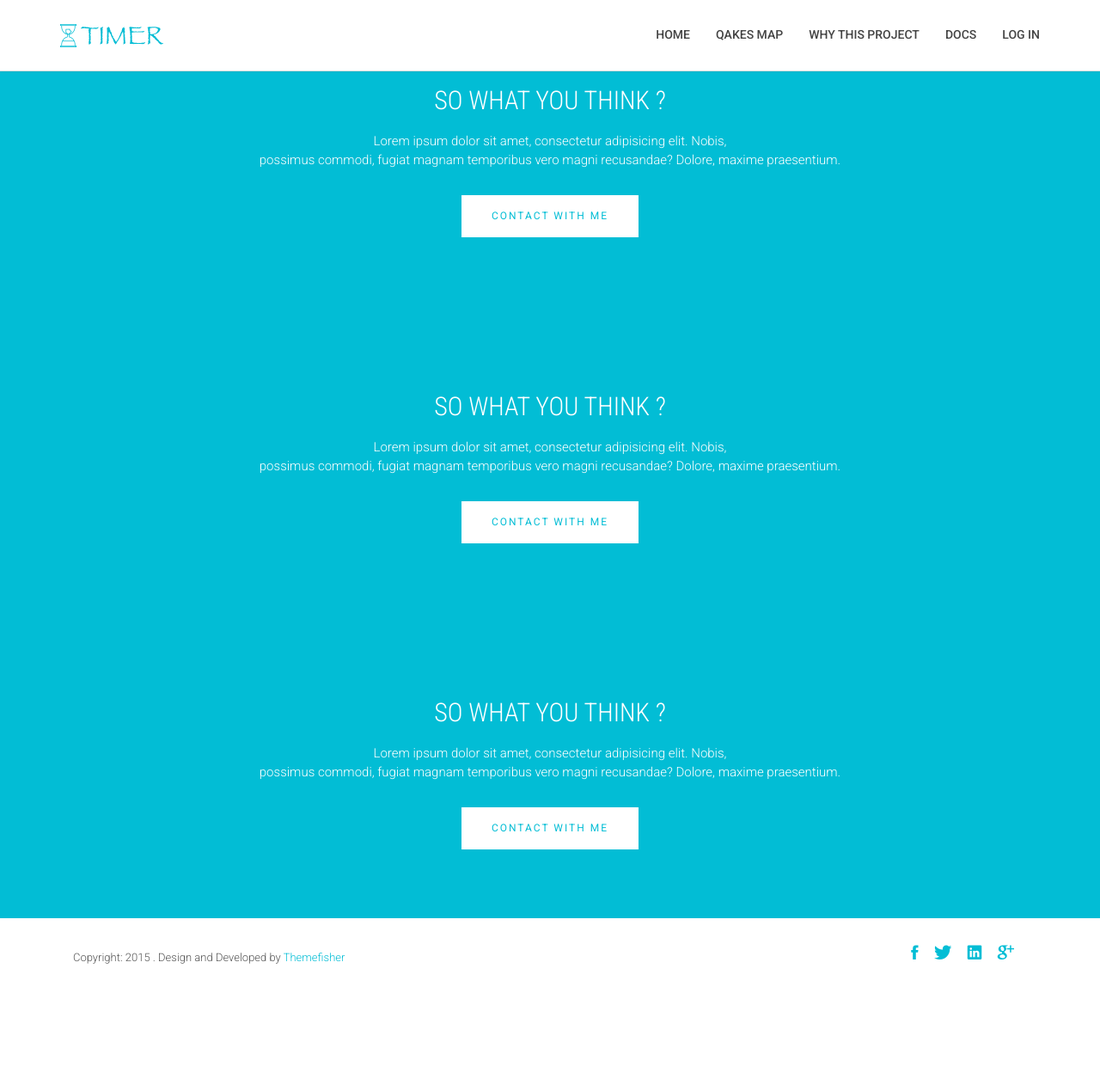
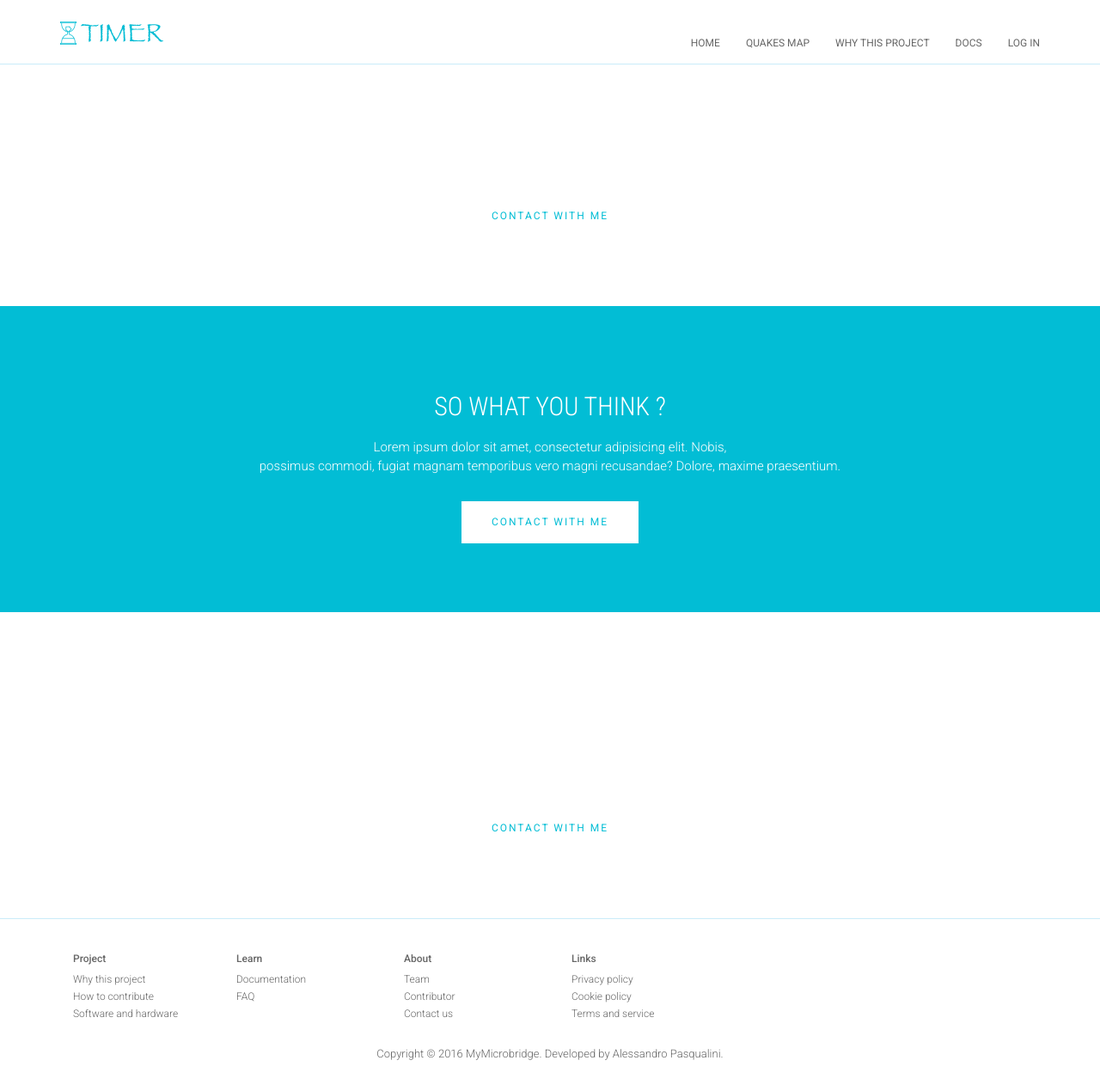
Before and after one commit to OpenQuake/template, a plain HTML site: page container.html in a window 1280 px wide. Shown: the whole page at 86% size. Before the commit the page ends 1150 px from the top, so only its background shows below. Drawn offline with nearby package versions, Linux system fonts and the light colour scheme; files whose address does not match are found by name; a web font is replaced by a local one.

Commit message:
Inziato sviluppo container.html, header completato, iniziato footer

```diff
--- a/container.html
+++ b/container.html
@@ -6,7 +6,7 @@
         <meta charset="utf-8">
         <meta http-equiv="Content-Type" content="text/html; charset=utf-8">
         <link rel="icon" type="image/png" href="images/favicon.png">
-        <title>Timer Agency Template</title>
+        <title>Open Quake</title>
         <meta name="description" content="">
         <meta name="keywords" content="">
         <meta name="author" content="">
@@ -72,7 +72,7 @@
 
                     <!-- logo -->
                     <div class="navbar-brand">
-                        <a href="index.html" >
+                        <a href="#" >
                             <img src="images/logo.png" alt="">
                         </a>
                     </div>
@@ -83,7 +83,7 @@
                     <div class="main-menu">
                         <ul class="nav navbar-nav navbar-right">
                             <li><a href="#">HOME</a></li>
-                            <li><a href="#">QAKES MAP</a></li>
+                            <li><a href="#">QUAKES MAP</a></li>
                             <li><a href="#">WHY THIS PROJECT</a></li>
                             <li><a href="#">DOCS</a></li>
                             <li><a href="#">LOG IN</a></li>
@@ -119,7 +119,7 @@
         ==================================================
         Call To Action Section Start
         ================================================== -->
-        <section id="call-to-action">
+        <section id="call-to-action" style="background: #fff !important;">
             <div class="container">
                 <div class="row">
                     <div class="col-md-12">
@@ -147,7 +147,7 @@
                 </div>
             </div>
         </section>
-        <section id="call-to-action">
+        <section id="call-to-action" style="background: #fff !important;">
             <div class="container">
                 <div class="row">
                     <div class="col-md-12">
@@ -171,33 +171,71 @@
         ================================================== -->
         <footer id="footer">
             <div class="container">
-                <div class="col-md-8">
-                    <p class="copyright">Copyright: <span>2015</span> . Design and Developed by <a href="http://www.Themefisher.com">Themefisher</a></p>
-                </div>
-                <div class="col-md-4">
-                    <!-- Social Media -->
-                    <ul class="social">
+
+                <div class="col-md-2 col-sm-3">
+                    <h4>Project</h4>
+                    <ul>
                         <li>
-                            <a href="http://wwww.fb.com/themefisher" class="Facebook">
-                                <i class="ion-social-facebook"></i>
-                            </a>
+                            <a href="#">Why this project</a>
                         </li>
                         <li>
-                            <a href="http://wwww.twitter.com/themefisher" class="Twitter">
-                                <i class="ion-social-twitter"></i>
-                            </a>
+                            <a href="#">How to contribute</a>
                         </li>
                         <li>
-                            <a href="#" class="Linkedin">
-                                <i class="ion-social-linkedin"></i>
-                            </a>
-                        </li>
-                        <li>
-                            <a href="http://wwww.fb.com/themefisher" class="Google Plus">
-                                <i class="ion-social-googleplus"></i>
-                            </a>
+                            <a href="#">Software and hardware</a>
                         </li>
                     </ul>
+                </div>
+
+                <div class="row">
+                    <div class="col-md-2 col-sm-3">
+                        <h4>Learn</h4>
+                        <ul>
+                            <li>
+                                <a href="#">Documentation</a>
+                            </li>
+                            <li>
+                                <a href="#">FAQ</a>
+                            </li>
+                        </ul>
+                    </div>
+
+                    <div class="col-md-2 col-sm-3">
+                        <h4>About</h4>
+                        <ul>
+                            <li>
+                                <a href="#">Team</a>
+                            </li>
+                            <li>
+                                <a href="#">Contributor</a>
+                            </li>
+                            <li>
+                                <a href="#">Contact us</a>
+                            </li>
+                        </ul>
+                    </div>
+
+                    <div class="col-md-2 col-sm-3">
+                        <h4>Links</h4>
+                        <ul>
+                            <li>
+                                <a href="#">Privacy policy</a>
+                            </li>
+                            <li>
+                                <a href="#">Cookie policy</a>
+                            </li>
+                            <li>
+                                <a href="#">Terms and service</a>
+                            </li>
+                        </ul>
+                    </div>
+
+                </div>
+
+                <div class="row">
+                    <div class="col-md-12 text-center">
+                        <p>Copyright &copy; 2016 MyMicrobridge. Developed by Alessandro Pasqualini.</p>
+                    </div>
                 </div>
             </div>
         </footer> <!-- /#footer -->
--- a/less/main.less
+++ b/less/main.less
@@ -4,7 +4,8 @@
 
 
 
-@primary-color:#02BDD5;
+@primary-color: #02BDD5;
+@border-color: #caecf9;
 @shadow: #00A4BA;
 @roboto:'Roboto', sans-serif;
 @paragraph-color:#727272;
@@ -111,10 +112,8 @@ a:hover {
 	color: #fff;
 	-webkit-transition: all 0.2s ease-out 0s;
 	transition: all 0.2s ease-out 0s;
-	padding:15px 0;
-	-webkit-box-shadow: 0 0 3px 0 rgba(0,0,0,.1);
-	box-shadow: 0 0 3px 0 rgba(0,0,0,.1);
-	border-bottom: 1px solid #dedede;
+	padding: 12px;
+	border-bottom: 1px solid @border-color;
 	.navbar-nav > li > a:hover {
 		background: transparent;
 	}
@@ -125,20 +124,22 @@ a:hover {
 
 	}
 	.main-menu li>a {
-		color: #444;
+		color: #666;
 	}
 	.main-menu {
 
 		li{
 			position: relative;
 			a {
-				font-size: 14px;
-				font-weight: 500;
+				font-size: 12px;
+				font-weight: 400;
 				border-bottom: 2px solid transparent;
 				-webkit-transition: .3s all;
 				-o-transition: .3s all;
 				transition: .3s all;
 				text-transform: uppercase;
+				padding-top: 28px !important;
+				padding-bottom: 0 !important;
 				&:hover {
 					color: @primary-color;
 				}
@@ -590,8 +591,36 @@ figure {
 
 #footer {
 	background: #fff;
-	padding: 25px 0;
-	color: #555;
+	padding: 35px 0 15px;
+	color: #666;
+	border-top: 1px solid @border-color;
+
+	h4 {
+		font-size: 12px;
+		font-weight: 500;
+		font-family: @roboto;
+		margin: 5px 0;
+	}
+
+	a {
+		font-size: 12px;
+		font-weight: 300;
+		font-family: @roboto;
+		color: #666;
+
+		&:hover {
+			color: @primary-color;
+		}
+	}
+
+	p {
+		padding-top: 17px;
+		font-size: 13px;
+		font-weight: 300;
+		font-family: @roboto;
+		color: #666;
+	}
+
 	.copyright {
 		font-size: 13px;
 		margin-bottom: 0;
--- a/less/responsive.less
+++ b/less/responsive.less
@@ -79,7 +79,7 @@ px      68    160    252    */
 		font-size: 40px;
 	}
 	.navbar-header .navbar-brand a {
-		padding: 6px 8px;
+		padding: 0 8px;
 	}
 	#hero-area {
 		padding:140px 0;
```
Also changed, not shown: css/main.css, css/responsive.css, 3 other files.
